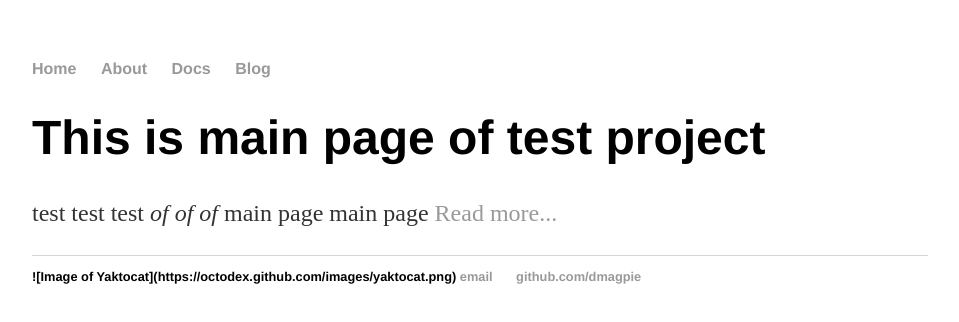
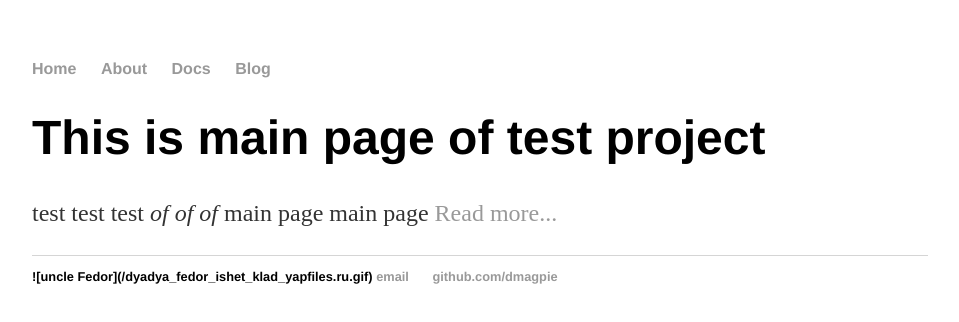
Before and after one commit to DMagpies/dmagpie.github.io, a plain HTML site: page index.html in a window 1280 px wide. Shown: the whole page, without its empty margins (160-1119 px from the left). Drawn offline with Linux system fonts and the light colour scheme.

Commit message:
Update index.html

```diff
--- a/index.html
+++ b/index.html
@@ -22,7 +22,7 @@
 		</div><!-- /.container -->
 		<footer>
     		<ul>
-			![Image of Yaktocat](https://octodex.github.com/images/yaktocat.png)
+			![uncle Fedor](/dyadya_fedor_ishet_klad_yapfiles.ru.gif)
         		<li><a href="mailto:dmagpie1980@gmail.com">email</a></li>
         		<li><a href="https://github.com/dmagpie">github.com/dmagpie</a></li>
 			</ul>
```
